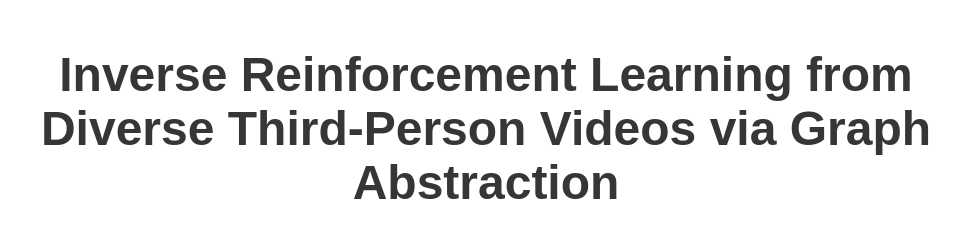
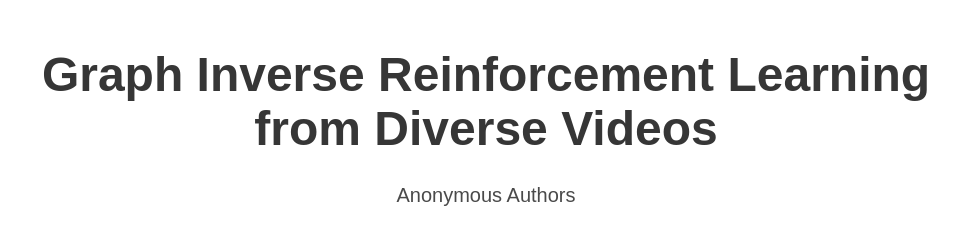
Before and after one commit to GraphIRL/GraphIRL.github.io, a plain HTML site: page index.html in a window 1280 px wide. Shown: the top 231 px of the page, without its empty margins (154-1124 px from the left). Drawn offline with nearby package versions, Linux system fonts and the light colour scheme; some icons are missing; a web font is replaced by a local one.

Commit message:
Update index.html

```diff
--- a/index.html
+++ b/index.html
@@ -3,7 +3,7 @@
 <head>
   <meta charset="utf-8">
   <meta name="description"
-        content="Inverse Reinforcement Learning from Diverse Third-Person Videos via Graph Abstraction.">
+        content="Graph Inverse Reinforcement Learning from Diverse Videos">
   <meta name="keywords" content="Inverse Reinforcement Learning, Third-Person Videos, Graph Network">
   <meta name="viewport" content="width=device-width, initial-scale=1">
   <title>GraphIRL</title>
@@ -79,7 +79,7 @@
     <div class="container is-max-desktop">
       <div class="columns is-centered">
         <div class="column has-text-centered">
-          <h1 class="title is-1 publication-title">Inverse Reinforcement Learning from Diverse Third-Person Videos via Graph Abstraction</h1>
+          <h1 class="title is-1 publication-title">Graph Inverse Reinforcement Learning from Diverse Videos</h1>
           <div class="is-size-5 publication-authors">
               <p>Anonymous Authors</p>
             <!-- <span class="author-block">
```
